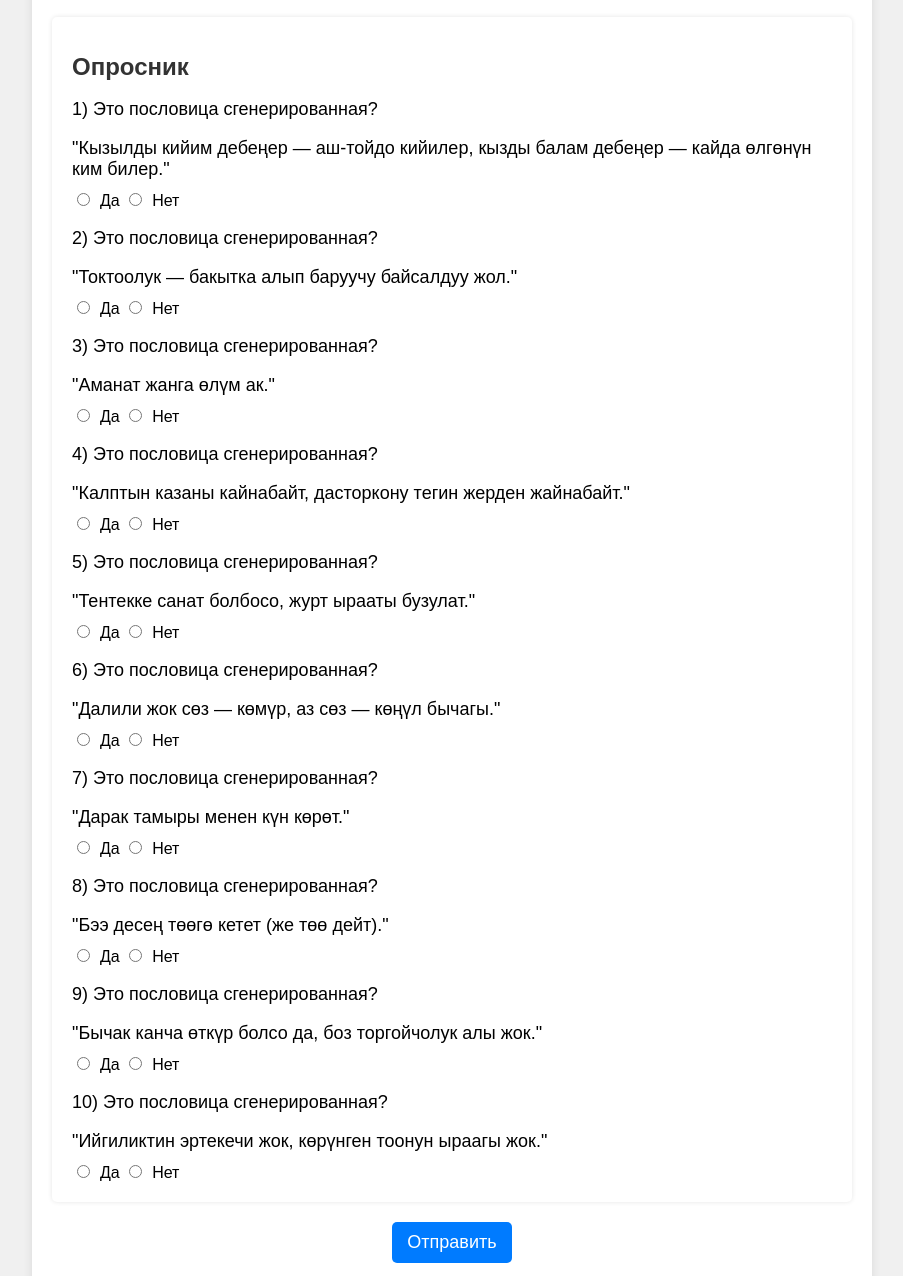
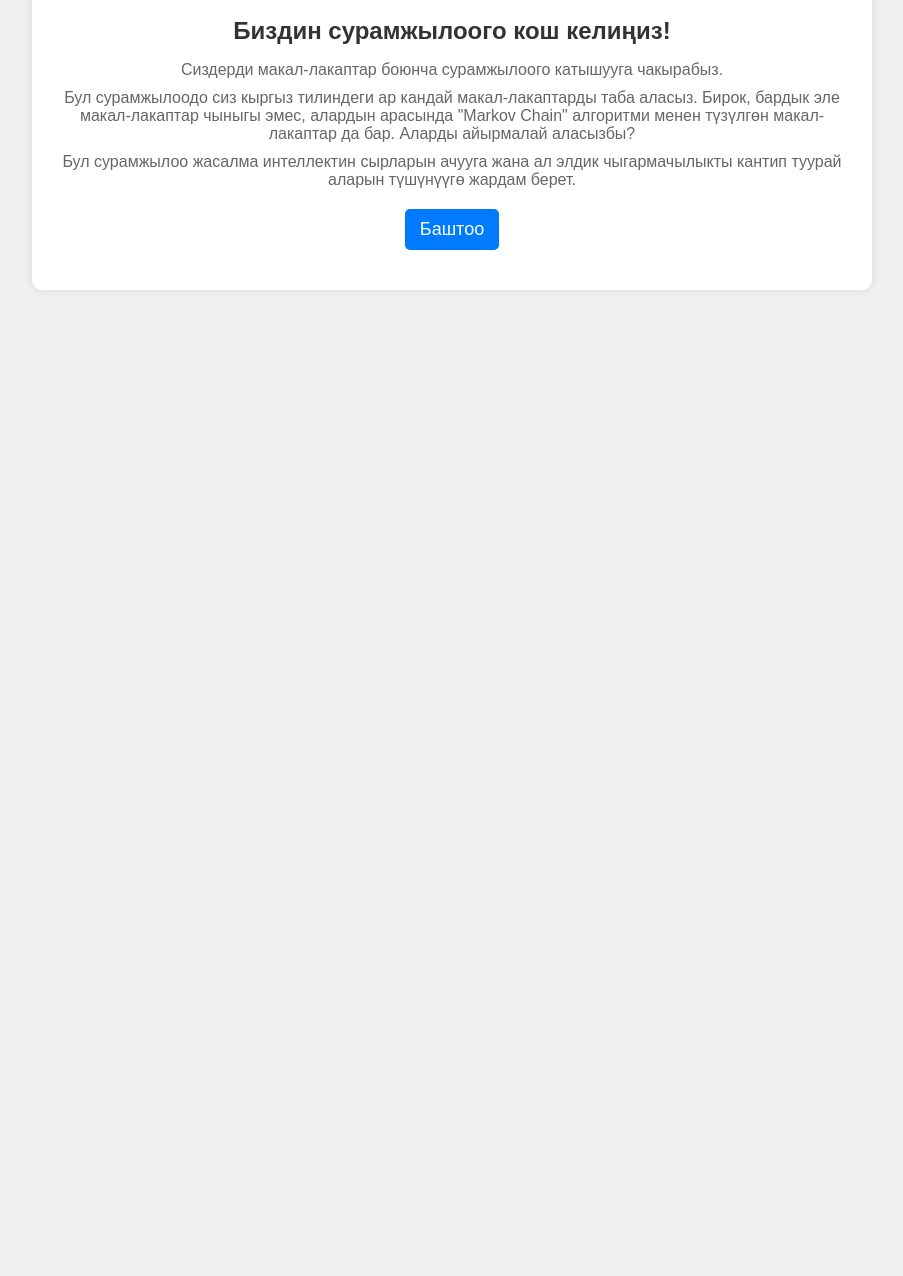
Before and after one commit to qadrqul/my-survey, a website: page index.html in a window 1280 px wide. Shown: the part 124-1400 px from the top of the page, without its empty margins (188-1091 px from the left). After the commit the page ends 800 px from the top, so only its background shows below. Drawn offline with nearby package versions, Linux system fonts and the light colour scheme.

Commit message:
Update design

```diff
--- a/index.html
+++ b/index.html
@@ -3,17 +3,31 @@
 <head>
     <meta charset="UTF-8">
     <meta name="viewport" content="width=device-width, initial-scale=1.0">
-    <title>Опросник</title>
+    <title>Сурамжылоо</title>
     <link rel="stylesheet" href="styles.css">
 </head>
 <body>
 <div id="container">
-    <img src="assets/ala-too-logo.png" alt="Логотип Университета Ала-Тоо" class="logo">
-    <div id="quiz" style="display: block;">
-        <h1>Опросник</h1>
+    <img src="assets/ala-too-logo.png" alt="Ала-Тоо университетинин логотиби" class="logo">
+<!--    <div id="intro" style="display: block;">-->
+<!--        <h1>Биздин сурамжылоого кош келиңиз!</h1>-->
+<!--        <p>Сиздерди макал-лакаптар боюнча сурамжылоого катышууга чакырабыз.</p>-->
+<!--        <p>Бул сурамжылоодо сиз кыргыз тилиндеги ар кандай макал-лакаптарды таба аласыз. Бирок, бардык эле макал-лакаптар чыныгы эмес, алардын арасында "Markov Chain" алгоритми менен түзүлгөн макал-лакаптар да бар. Аларды айырмалай аласызбы?</p>-->
+<!--        <p>Бул сурамжылоо жасалма интеллектин сырларын ачууга жана ал элдик чыгармачылыкты кантип туурай аларын түшүнүүгө жардам берет.</p>-->
+<!--        <button onclick="startQuiz()">Баштоо</button>-->
+<!--    </div>-->
+    <div id="intro" style="display: block;">
+        <h1 class="title">Биздин сурамжылоого кош келиңиз!</h1>
+        <p class="subtitle">Сиздерди макал-лакаптар боюнча сурамжылоого катышууга чакырабыз.</p>
+        <p class="text">Бул сурамжылоодо сиз кыргыз тилиндеги ар кандай макал-лакаптарды таба аласыз. Бирок, бардык эле макал-лакаптар чыныгы эмес, алардын арасында "Markov Chain" алгоритми менен түзүлгөн макал-лакаптар да бар. Аларды айырмалай аласызбы?</p>
+        <p class="text">Бул сурамжылоо жасалма интеллектин сырларын ачууга жана ал элдик чыгармачылыкты кантип туурай аларын түшүнүүгө жардам берет.</p>
+        <button class="btn" onclick="startQuiz()">Баштоо</button>
+    </div>
+    <div id="quiz" style="display: none;">
+        <h1>Сурамжылоо</h1>
     </div>
     <div id="result" style="display: none;"></div>
-    <button id="submit-button" onclick="submitQuiz()">Отправить</button>
+    <button id="submit-button" onclick="submitQuiz()" style="display: none;">Жөнөтүү</button>
 </div>
 <script src="https://cdn.jsdelivr.net/npm/uuid@8.3.2/dist/umd/uuidv4.min.js"></script>
 <script src="https://www.gstatic.com/firebasejs/8.3.1/firebase-app.js"></script>
--- a/scripts.js
+++ b/scripts.js
@@ -76,10 +76,10 @@ function generateQuiz() {
     proverbs.forEach((proverbObj, index) => {
         const questionDiv = document.createElement('div');
         questionDiv.innerHTML = `
-            <p>${index + 1}) Это пословица сгенерированная?</p>
+            <p>${index + 1}) Төмөндөгү макал жасалмабы же чыныгыбы?</p>
             <p>"${proverbObj.proverb}"</p>
-            <input type="radio" name="q${index + 1}" value="true">Да
-            <input type="radio" name="q${index + 1}" value="false">Нет
+            <input type="radio" name="q${index + 1}" value="true">Жасалма
+            <input type="radio" name="q${index + 1}" value="false">Чыныгы
         `;
         quizDiv.appendChild(questionDiv);
     });
@@ -99,7 +99,7 @@ function isAllQuestionsAnswered() {
 // Функция для отправки результатов опроса
 function submitQuiz() {
     if (!isAllQuestionsAnswered()) {
-        alert("Пожалуйста, ответьте на все вопросы перед отправкой опроса.");
+        alert("Сураныч, сурамжылоону тапшыруудан мурун бардык суроолорго жооп бериңиз!");
         return;
     }
 
@@ -122,7 +122,7 @@ function submitQuiz() {
     }
 
     const quizDiv = document.getElementById('quiz');
-    const submitButton = document.querySelector('button');
+    const submitButton = document.getElementById('submit-button');
     quizDiv.style.display = 'none';
     submitButton.style.display = 'none';
 
@@ -131,8 +131,8 @@ function submitQuiz() {
     resultDiv.style.textAlign = 'center';
 
     resultDiv.innerHTML = `
-        <p>Правильные ответы: ${correctAnswers} из 10</p>
-        <p>Спасибо за участие в опросе!</p>
+        <p>Туура жооптор: 10/${correctAnswers}</p>
+        <p>Катышканыңыз үчүн рахмат!</p>
     `;
 
     const database = firebase.database();
@@ -145,16 +145,20 @@ function submitQuiz() {
         timestamp: firebase.database.ServerValue.TIMESTAMP
     })
         .then(() => {
-            console.log('Ответы успешно отправлены в Firebase!');
+            console.log('Successfully submitted to Firebase!');
         })
         .catch(error => {
-            console.error('Ошибка при отправке ответов в Firebase:', error);
+            console.error('Error sending responses to Firebase:', error);
         });
 
-    console.log(`Правильные ответы: ${correctAnswers} из 10`);
+    console.log(`Туура жооптор: 10 - ${correctAnswers}`);
     console.log(responses);
 }
 
+function startQuiz() {
+    document.getElementById('intro').style.display = 'none';
+    document.getElementById('quiz').style.display = 'block';
+    document.getElementById('submit-button').style.display = 'block';
     // Загрузка файлов с пословицами
     Promise.all([
         loadFile('proverbs/mixed_proverbs.txt'),
@@ -166,5 +170,6 @@ Promise.all([
             generateQuiz();
         })
         .catch(error => {
-        console.error("Ошибка при загрузке файлов:", error);
+            console.error("Файлдарды көчүргөндө ката чыкты: ", error);
         });
+}
--- a/styles.css
+++ b/styles.css
@@ -52,7 +52,7 @@ input[type="radio"] {
     margin-top: 20px;
 }
 
-button#submit-button {
+button {
     display: block;
     margin: 20px auto;
     padding: 10px 15px;
@@ -67,3 +67,16 @@ button#submit-button {
 button#submit-button:hover {
     background-color: #0056b3;
 }
+
+.subtitle {
+    font-size: 16px;
+    color: #666;
+    text-align: center;
+    margin: 10px 0;
+}
+
+.text {
+    font-size: 16px;
+    color: #666;
+    margin: 10px 0;
+}
```
Lines whose indentation alone changed are shown as unchanged.
